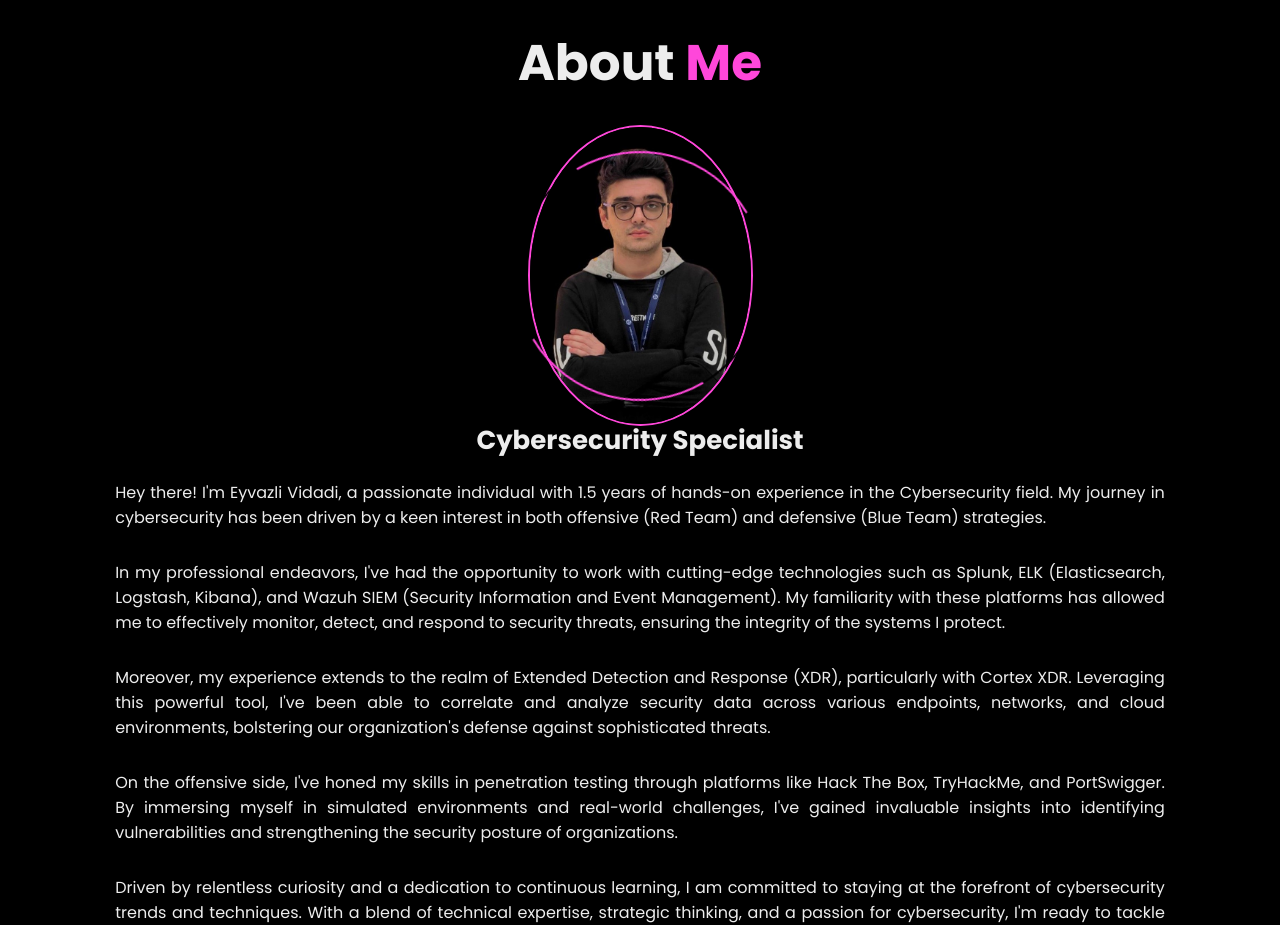
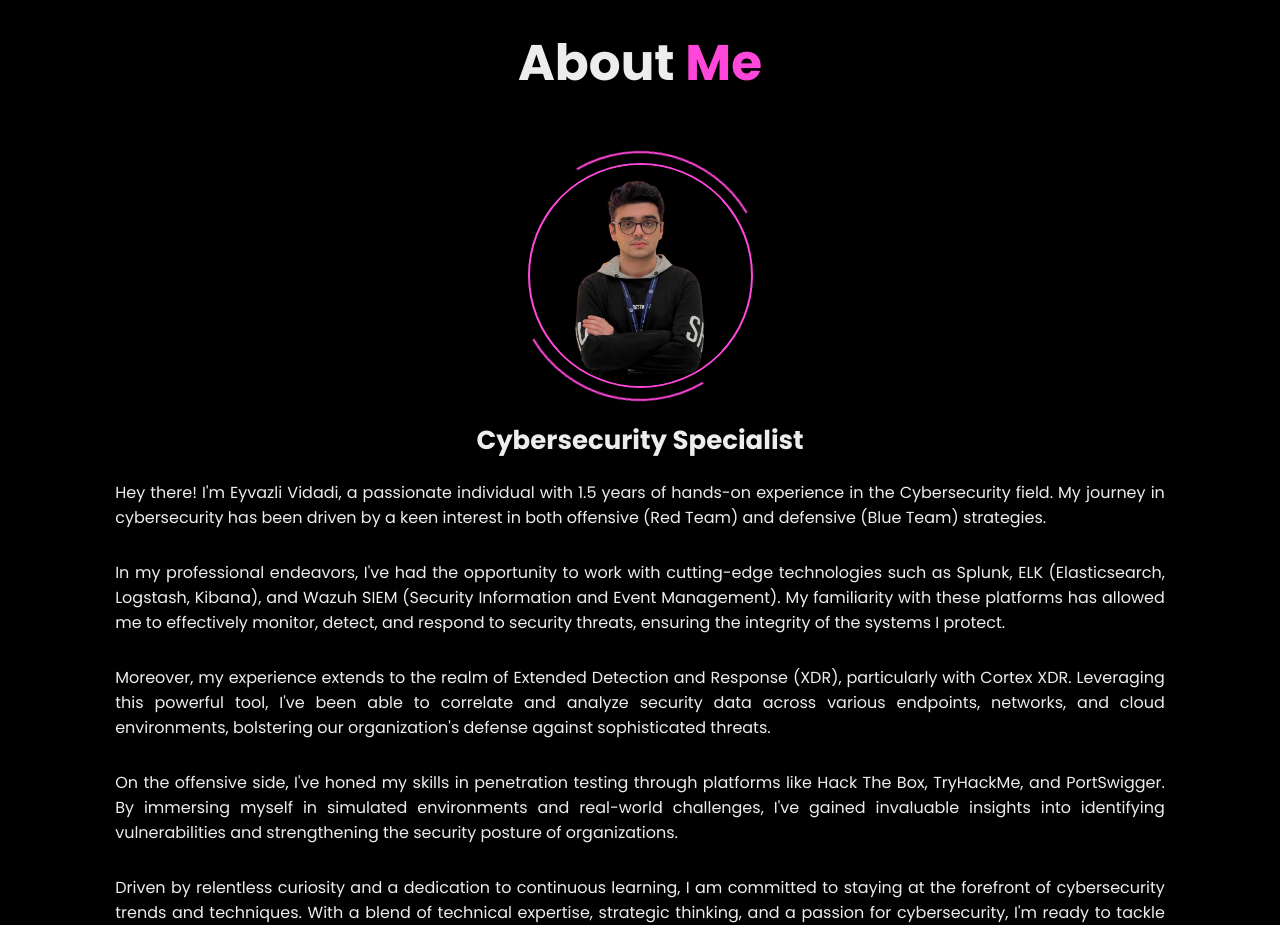
Before and after one commit to iamvvvvv/iamv, a plain HTML site: page Portfolio/index.html in a window 1280 px wide. Shown: the part 800-1725 px from the top of the page. Drawn offline with nearby package versions, Linux system fonts and the light colour scheme.

Commit message:
Update style.css

```diff
--- a/Portfolio/css/style.css
+++ b/Portfolio/css/style.css
@@ -328,6 +328,8 @@ span {
   width: 90%;
   border-radius: 50%;
   border: 0.2rem solid var(--main-color);
+  aspect-ratio: 1/1;
+  object-fit: contain;
 }
 
 .about-img .circle-spin {
```
